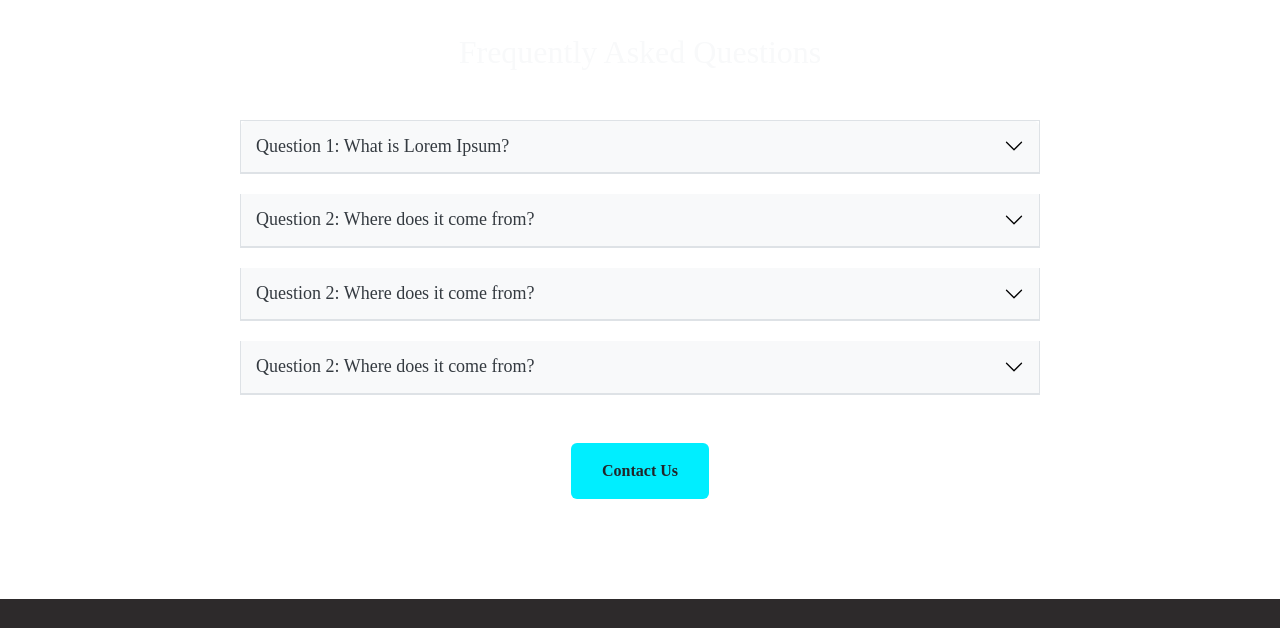
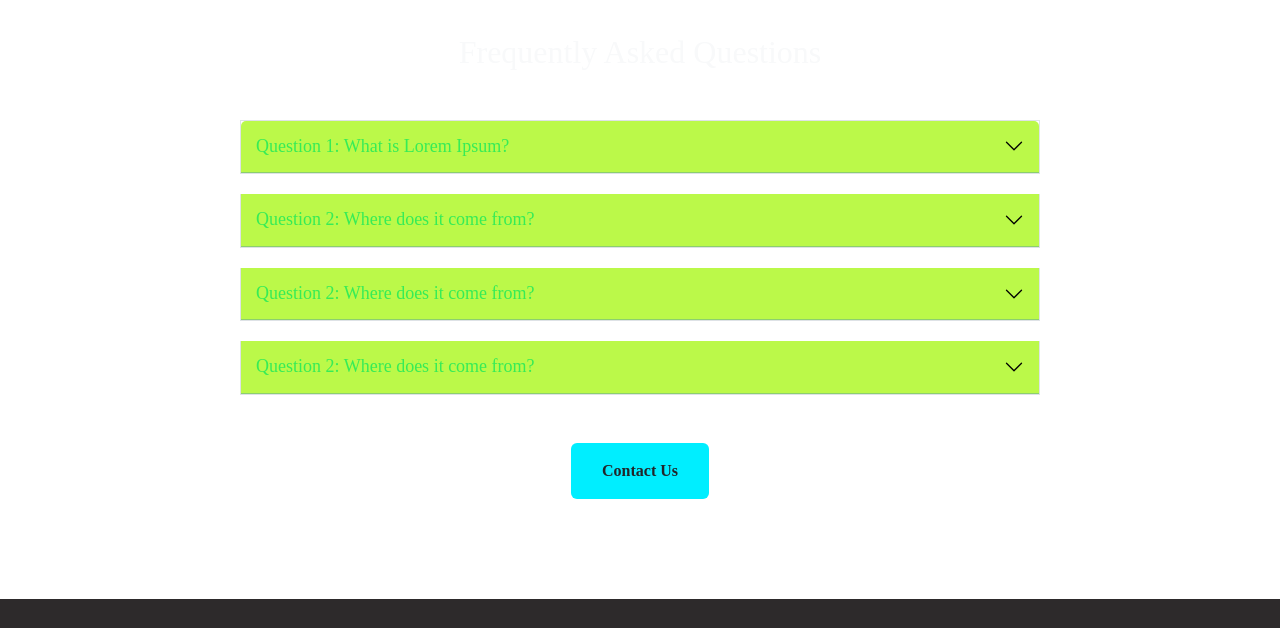
Before and after one commit to johnnoelcuales4/johnnoelcuales, a plain HTML site: page index.html in a window 1280 px wide. Shown: the part 3600-4228 px from the top of the page. Drawn offline with Linux system fonts and the light colour scheme; a script that the page names is missing.

Commit message:
background color

```diff
--- a/assets/css/style.css
+++ b/assets/css/style.css
@@ -216,7 +216,7 @@ section {
 
 /* FOOTER */
 .footer_section {
-    background-color: #414c50;
+    background-color: #0aaae4;
     color: #ffffff;
     text-align: center;
   }
@@ -243,14 +243,14 @@ section {
   }
 
   .faq-question {
-    background-color: #f8f9fa;
+    background-color: #a3f707bb;
     border: none;
-    border-bottom: 1px solid #dee2e6;
+    border-bottom: 1px solid #2572c050;
     border-radius: 0;
     padding: 15px;
     font-size: 18px;
     font-weight: 500;
-    color: #343a40;
+    color: #06e65cbb;
     cursor: pointer;
     transition: background-color 0.3s, color 0.3s; /* Add transition for smooth hover effect */
   }
```
